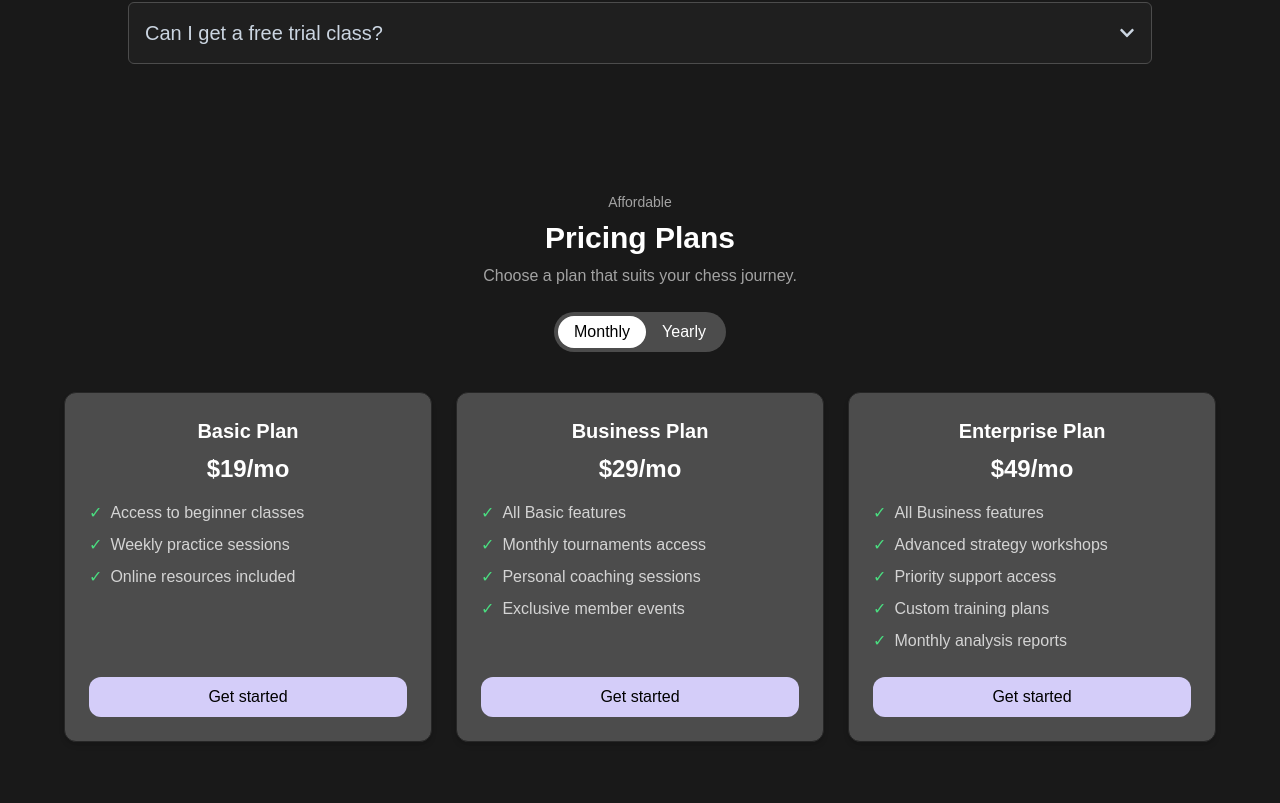
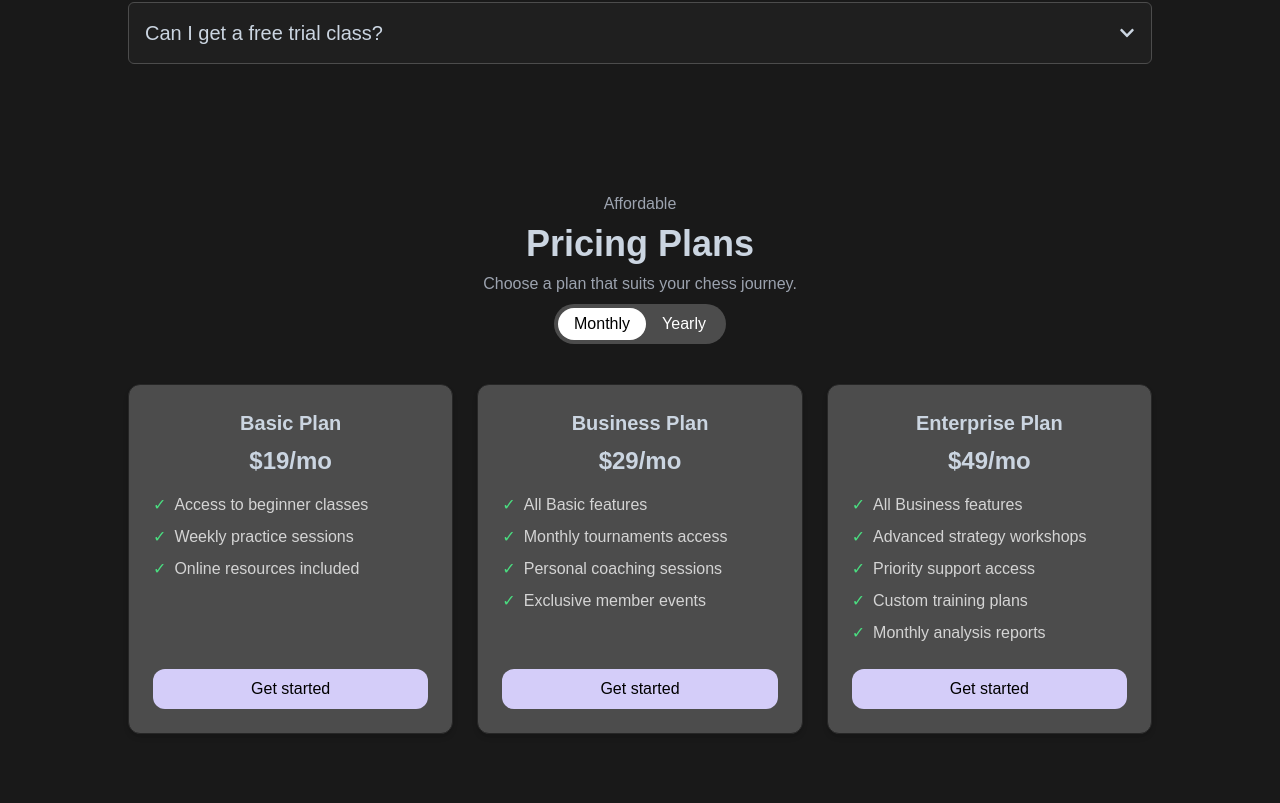
Before and after one commit to Bloivating-Major/Unicorn-, a React (Vite) app: page /about in a window 1280 px wide. Shown: the part 2917-3720 px from the top of the page. Built offline with nearby package versions, Linux system fonts and the light colour scheme.

Commit message:
Pricing Plans Modified

```diff
--- a/src/components/organisms/PricingPlans.jsx
+++ b/src/components/organisms/PricingPlans.jsx
@@ -6,11 +6,11 @@ const PricingPlans = () => {
   const [billingCycle, setBillingCycle] = useState("Monthly");
 
   return (
-    <section className="container mx-auto bg-background-dark text-white py-16 px-4">
-      <div className="max-w-6xl mx-auto text-center">
-        <p className="text-sm text-neutral-400 mb-2">Affordable</p>
-        <h2 className="text-3xl font-semibold mb-2">Pricing Plans</h2>
-        <p className="text-neutral-400 mb-6">
+    <section className="section-wrapper max-sm:px-5">
+      <div className="text-center">
+        <p className="body-text mb-2">Affordable</p>
+        <h2 className="heading-text mb-2">Pricing Plans</h2>
+        <p className="body-text mb-2">
           Choose a plan that suits your chess journey.
         </p>
 
```
